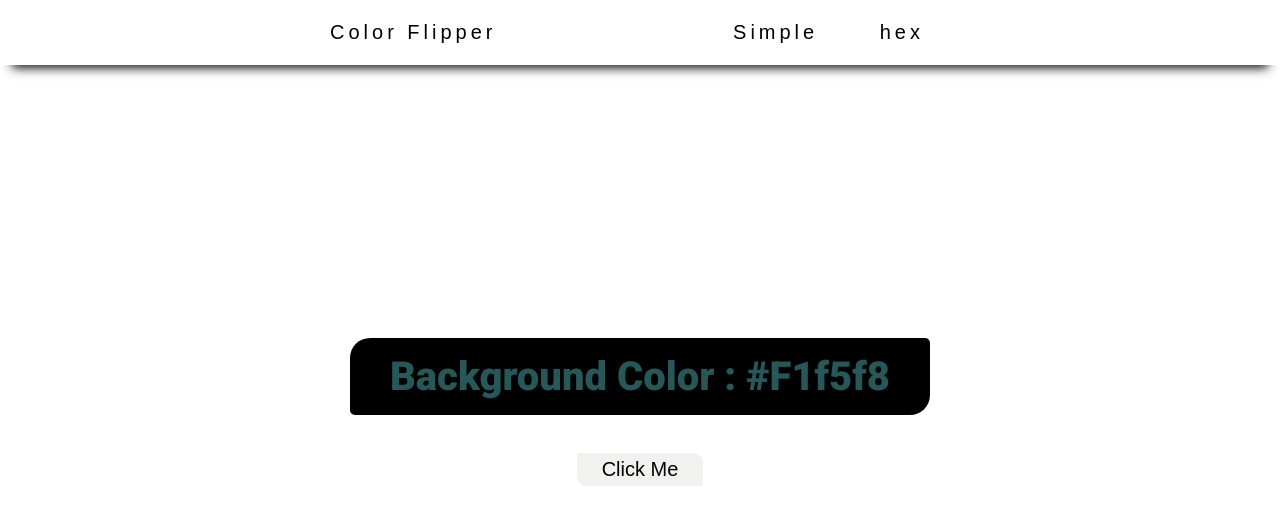
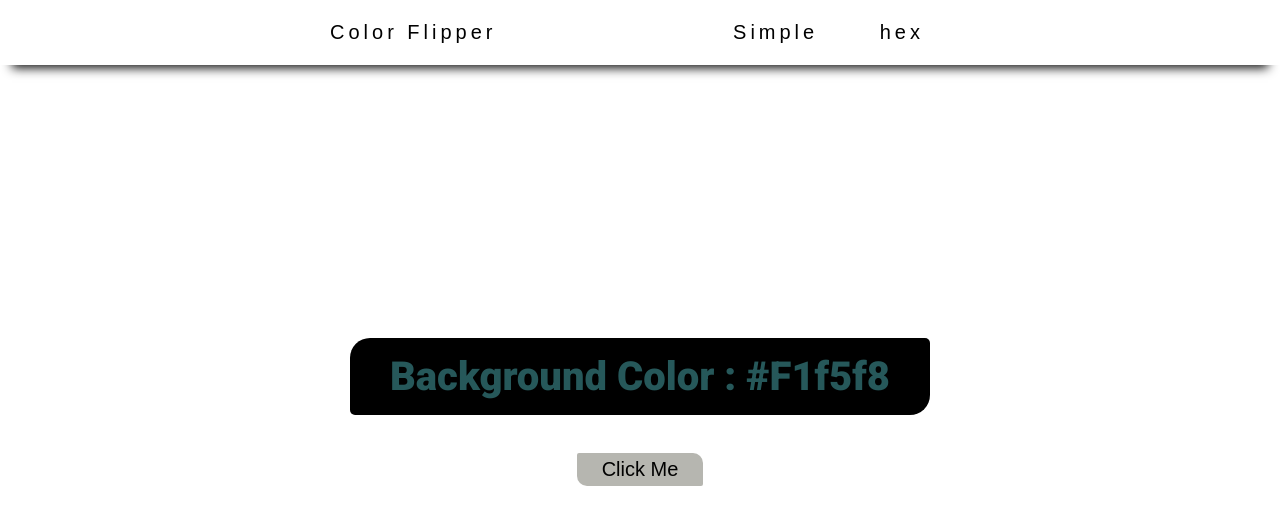
Before and after one commit to sri-rishi/color-flipper, a plain HTML site: page index.html in a window 1280 px wide. Drawn offline with Linux system fonts and the light colour scheme; a web font is replaced by a local one.

Commit message:
updated style.css
changed button background-color

```diff
--- a/style.css
+++ b/style.css
@@ -70,7 +70,7 @@ nav #color-format {
 .button-color{
     text-align: center;
     margin: auto;
-    background-color: rgb(241, 241, 240);
+    background-color: rgb(182, 182, 176);
     outline: none;
     padding: 5px 25px;
     border: none;
```
